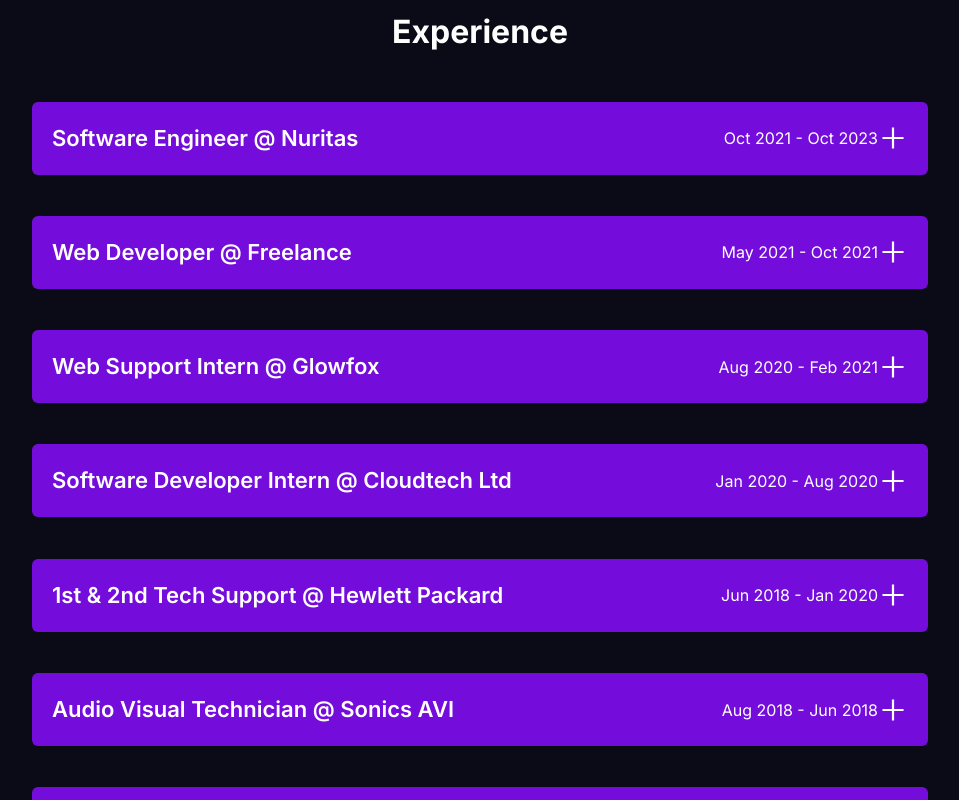
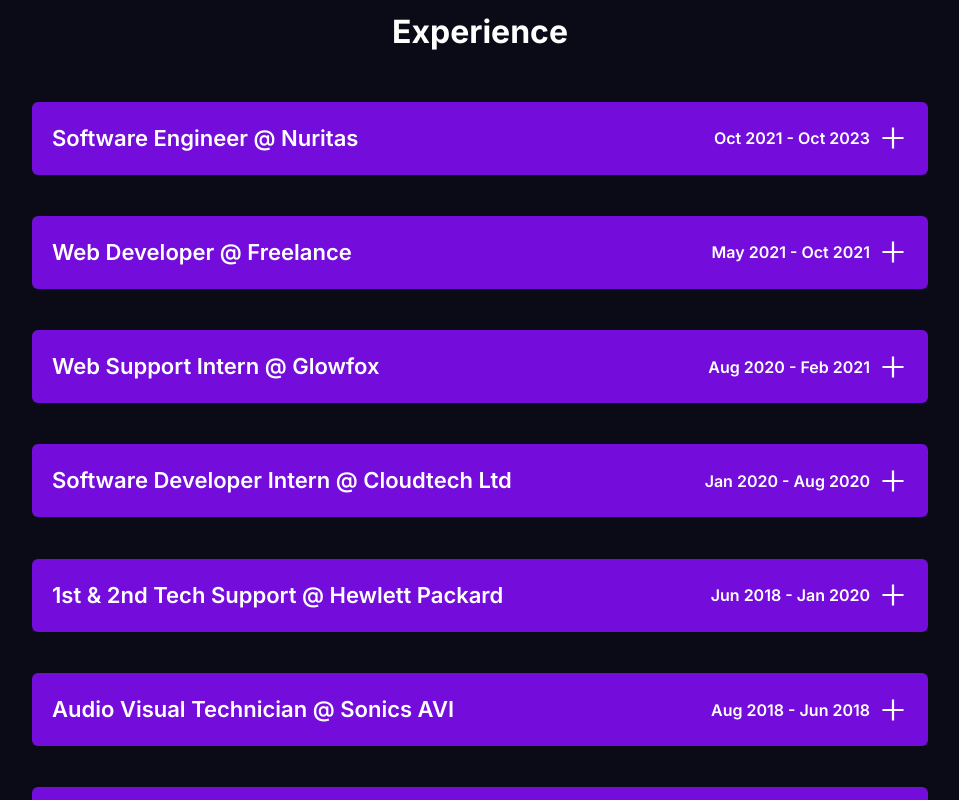
Before and after one commit to Liam-McKenna/liam-mckenna.github.io, a Next.js app: page / in a window 1280 px wide. Shown: the part 1440-2240 px from the top of the page, without its empty margins (160-1119 px from the left). Built offline with nearby package versions, Linux system fonts and the light colour scheme.

Commit message:
fixed logo to exp component

```diff
--- a/src/components/accordion/AccordionItem.js
+++ b/src/components/accordion/AccordionItem.js
@@ -28,14 +28,14 @@
 
             <div onClick={toggle} className=" bg-[#740CDC] rounded-md p-5 w-full flex justify-between items-center cursor-pointer">
                 <p className='text-[22px] font-semibold '>{item.title} @ {item.company}</p>
-                <div className='flex items-center'>
-                    <div className="">{item.time}</div>
+                <div className='flex items-center gap-2'>
+                    <div className="font-semibold">{item.time}</div>
                     <div className='text-[30px]'>{open ? <AiOutlineMinus /> : <AiOutlinePlus />}</div>
                 </div>
             </div>
 
             <Collapse isOpened={open}>
-                <div className="bg-[#241D41] rounded-md mt-2 p-6 flex items-center">
+                <div className="bg-[#241D41] rounded-md mt-2 p-6 flex items-center gap-2">
                     <div className="text-container">
                         <div className="flex gap-5 pb-5">
                             <div className="location flex items-center gap-2">
@@ -53,8 +53,10 @@
                         <p className=' flex-wrap '>{item.description}</p>
                         <div className="skills pt-5 flex gap-2">{item.skills.map((skill, index) => { return <SkillTag key={index} skill={skill} /> })}</div>
                     </div>
-                    <div className="w-[150px] min-w-[150px] h-[150px] rounded-full bg-gradient-to-r from-green-400 to-blue-500">Logo
-                        <Image src={nuritasLogo} alt="Description of image" width={500} height={500} />
+                    <div className="w-[150px] min-w-[150px] h-[150px] rounded-full bg-gradient-to-r from-green-400 to-blue-500 overflow-hidden flex items-center justify-center ">
+                        <div className=" w-[140px] min-w-[140px] h-[140px] rounded-full bg-gradient-to-r from-green-400 to-blue-500 overflow-hidden ">
+                            <Image src={nuritasLogo} alt="Description of image" width={500} height={500} />
+                        </div>
                     </div>
                 </div>
             </Collapse >
```
